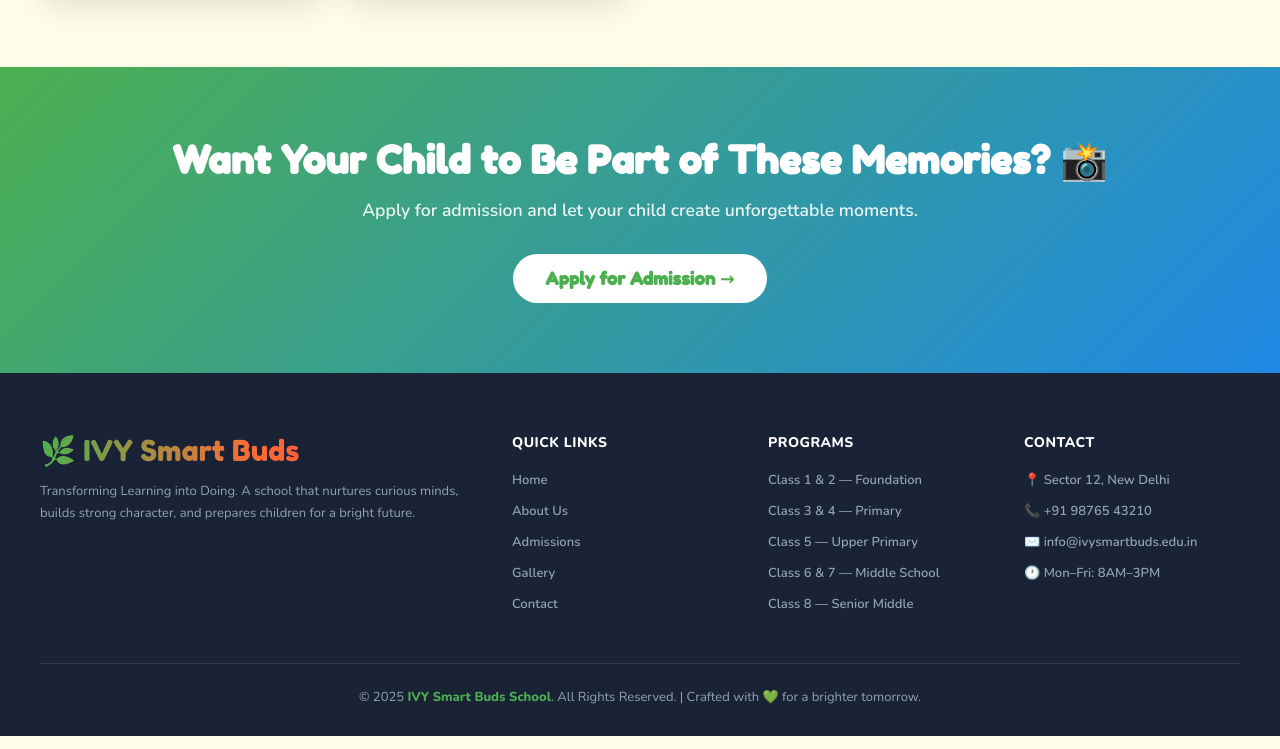
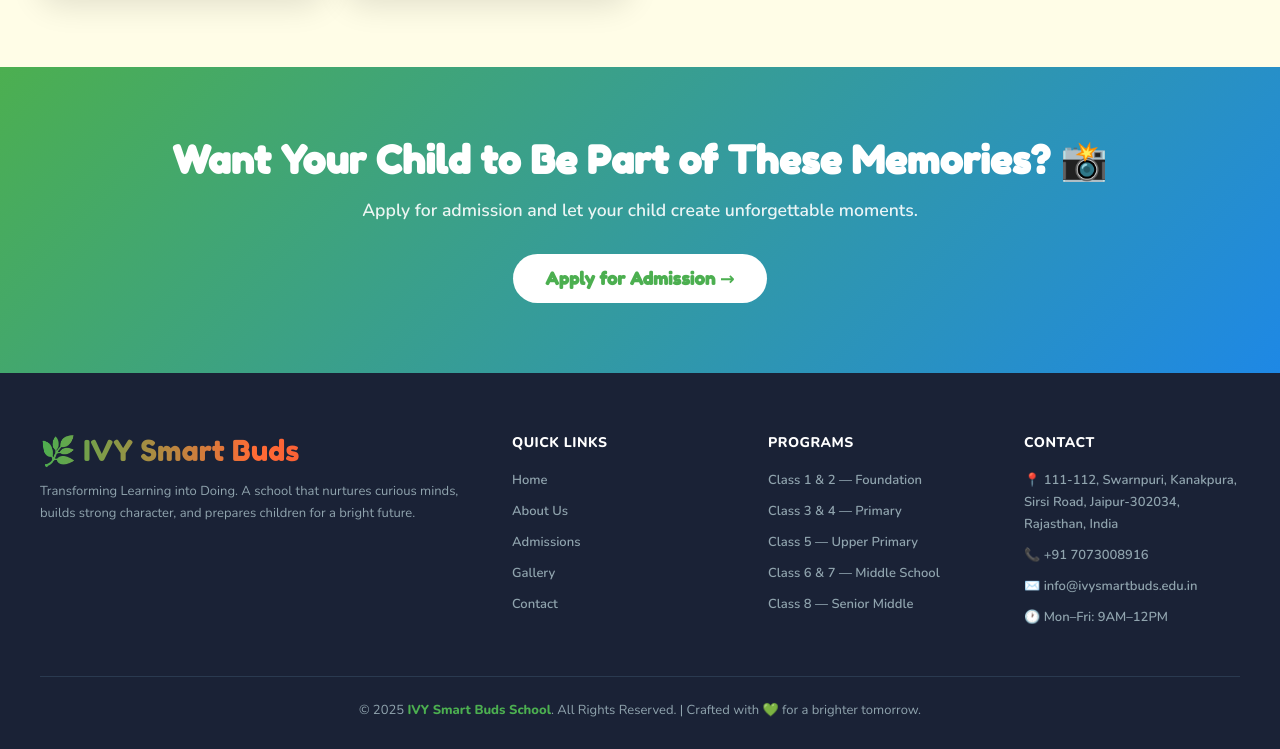
Before and after one commit to ItsAniketFrontend/ivy-school, a plain HTML site: page gallery.html in a window 1280 px wide. Shown: the part 1845-2594 px from the top of the page. Drawn offline with nearby package versions, Linux system fonts and the light colour scheme.

Commit message:
gallery page

```diff
--- a/gallery.html
+++ b/gallery.html
@@ -238,10 +238,10 @@
       <div class="footer-col">
         <h4>Contact</h4>
         <ul>
-          <li><a>📍 Sector 12, New Delhi</a></li>
-          <li><a>📞 +91 98765 43210</a></li>
+          <li><a>📍 111-112, Swarnpuri, Kanakpura, Sirsi Road, Jaipur-302034, Rajasthan, India</a></li>
+          <li><a>📞 +91 7073008916</a></li>
           <li><a>✉️ info@ivysmartbuds.edu.in</a></li>
-          <li><a>🕐 Mon–Fri: 8AM–3PM</a></li>
+          <li><a>🕐 Mon–Fri: 9AM–12PM</a></li>
         </ul>
       </div>
     </div>
```
